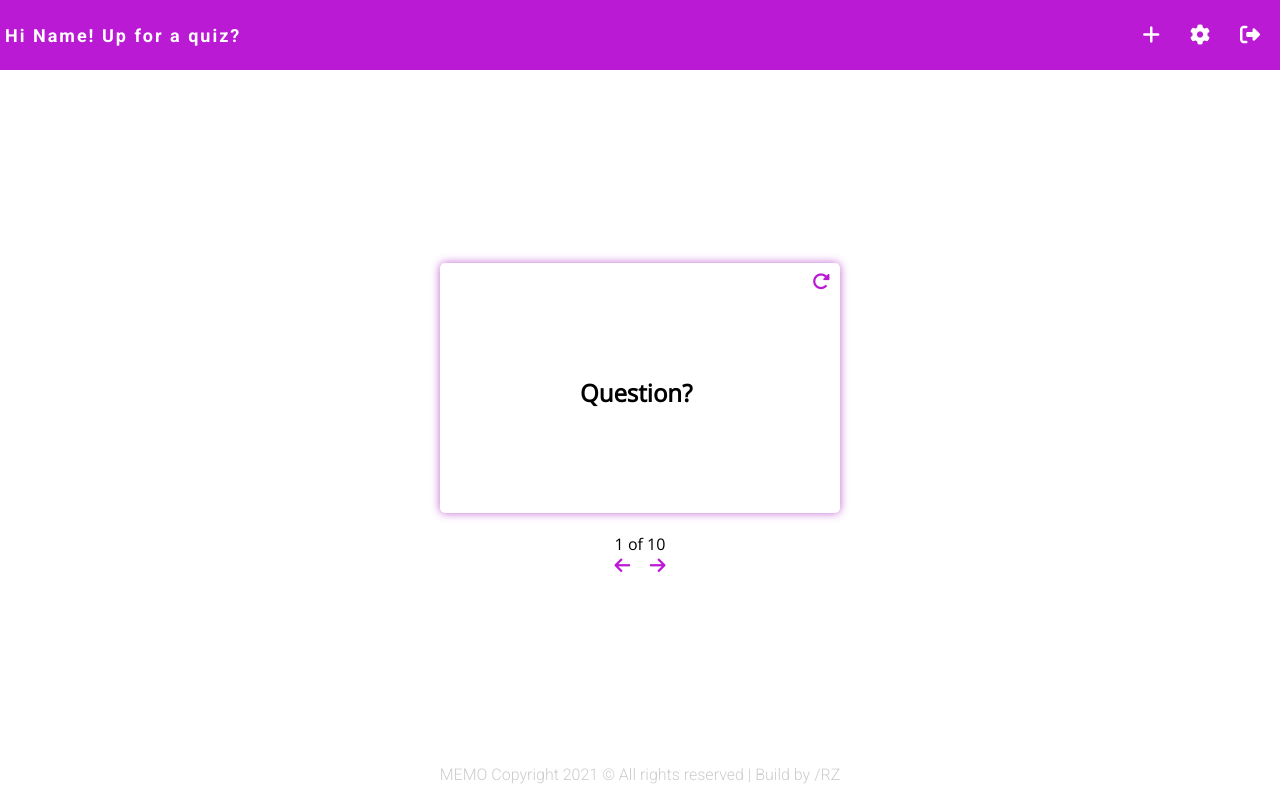
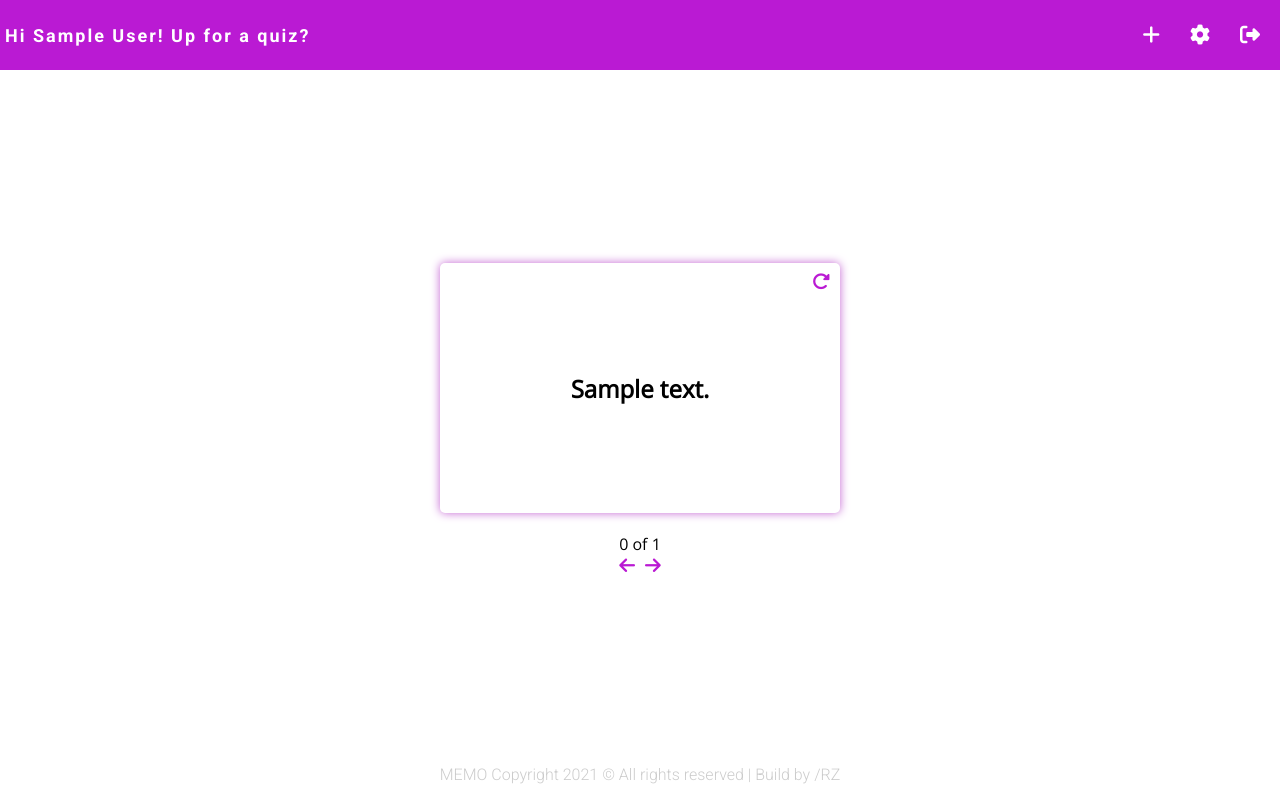
Before and after one commit to rnlaufz/memo, a PHP site: page /dashboard.php in a window 1280 px wide. Run offline with PHP 8.4, Linux system fonts and the light colour scheme; the visitor is signed in with stand-in values (Sample User, id 1); tables that the repository leaves empty or names only in its code hold one stand-in row (values such as "Sample post"); some libraries are stand-ins or nearby versions.

Commit message:
created getUserCards file for getting cards | cards are being sent from db | added nav name from db

```diff
--- a/dashboard.php
+++ b/dashboard.php
@@ -1,6 +1,7 @@
 <?php
 require 'config/config.php';
 require "includes/header.php";
+require 'includes/handlers/getCards.php';
 ?>
 
 <!DOCTYPE html>
@@ -18,7 +19,7 @@ require "includes/header.php";
     <!-- Navigation -->
     <div class="nav-container">
     <div>
-    <p class="logo">Hi <span class="name">Name</span>! Up for a quiz?</p>
+    <p class="logo">Hi <span class="name"><?php echo $userName;?></span>! Up for a quiz?</p>
     </div>
     <div>
   <ul>
@@ -35,15 +36,20 @@ require "includes/header.php";
         <div class="flip"><button><i class="fas fa-redo-alt"></i></button></div>
         <!-- Card content -->
         <!-- Tempo hardcode -->
-        <p>Question?</p>
+        <p><?php echo $answer; ?></p>
     </div>
 
 
 <div class="card-navigation">
-<div class="num-cards">1 of 10</div>
+<div class="num-cards">
+<!-- Show amount of records -->
+<?php
+echo $currentNumRec." of ".$numRecords;
+?>
+</div>
 <div class="num-arrows">
-<div id="prev"><i class="fas fa-arrow-left"></i></div>
-<div id="next"><i class="fas fa-arrow-right"></i></div>
+<div id="prev"><button ><i class="fas fa-arrow-left"></i></button></div>
+<div id="next"><button><i class="fas fa-arrow-right"></i></button></div>
 </div>
 </div>
 </div>
--- /dev/null
+++ b/includes/handlers/getCards.php
@@ -0,0 +1,27 @@
+<?php
+// Get user's name
+$userQuery = mysqli_query($connectQuery, "SELECT * FROM memousers WHERE userkey='$checkUserKey'");
+$userRow = mysqli_fetch_array($userQuery);
+$userName = $userRow['name'];
+
+// Get all user's cards
+$query = mysqli_query($connectQuery, "SELECT * FROM memocards WHERE userkey='$checkUserKey'");
+
+$numCard = 0;
+// Increase card number
+function increaseCardNum(){
+    $numCard = $numCard + 1;
+}
+
+// Count amount of records
+$numRecords = mysqli_num_rows($query);
+
+// @TO_DO: change this var counting
+$currentNumRec = $numRecords - 1;
+
+$row = mysqli_fetch_array($query);
+
+$question = $row['question'];
+$answer = $row['answer'];
+
+?>
--- a/styles/style.css
+++ b/styles/style.css
@@ -323,6 +323,9 @@ html, body {
     box-shadow: 0 0 10px #c465d3;
     align-self: center;
     border-radius: 5px;
+    display: flex;
+    align-items: center;
+    justify-content: center;
 }
 
 .flip {
@@ -344,9 +347,6 @@ html, body {
 /* Tempo styling code */
 .card p {
     text-align: center;
-    position: absolute;
-    top: 45%;
-    left: 35%;
     font-size: 24px;
     font-family: 'Open Sans', sans-serif;
     font-weight: bold;
@@ -366,6 +366,16 @@ html, body {
     align-items: center;
     justify-content: space-between;
 
+}
+
+.num-arrows button {
+    cursor: pointer;
+    border: 0;
+    background: transparent;
+}
+
+.num-arrows button:focus {
+    outline: none;
 }
 
 
```
